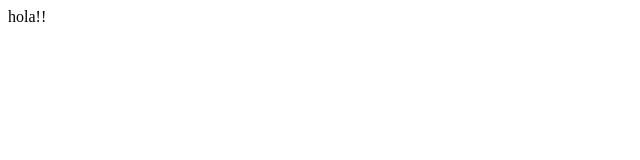
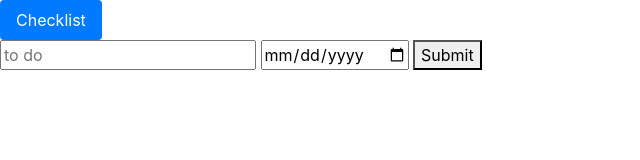
Before and after one commit to cataalfonso/tasks, a website: page public/index.html in a window 1280 px wide. Shown: the whole page, without its empty margins (0-640 px from the left). Drawn offline with nearby package versions, Linux system fonts and the light colour scheme.

Commit message:
trabajo semana 1

```diff
--- a/package.json
+++ b/package.json
@@ -4,7 +4,8 @@
   "description": "",
   "main": "index.js",
   "scripts": {
-    "start": "gulp serve"
+    "start": "gulp serve",
+    "dev": "nodemon server/server.js "
   },
   "author": "",
   "license": "ISC",
@@ -13,6 +14,7 @@
     "express": "^4.17.1",
     "gulp": "^4.0.2",
     "gulp-exec": "^4.0.0",
-    "gulp-run-command": "0.0.10"
+    "gulp-run-command": "0.0.10",
+    "nodemon": "^2.0.3"
   }
 }
--- a/public/index.html
+++ b/public/index.html
@@ -1,11 +1,38 @@
 <!DOCTYPE html>
+<html>
     <head>
+        <!-- Required meta tags -->
         <meta charset="UTF-8"/>
+        <meta name="viewport" content="width=device-width, initial-scale=1, shrink-to-fit=no">
+
+
         <title>.::Task Manager::.</title>
         <script src="js/app.js"></script>
+
+        <!-- Bootstrap CSS -->
+        <link rel="stylesheet" href="https://maxcdn.bootstrapcdn.com/bootstrap/4.0.0/css/bootstrap.min.css" integrity="sha384-Gn5384xqQ1aoWXA+058RXPxPg6fy4IWvTNh0E263XmFcJlSAwiGgFAW/dAiS6JXm" crossorigin="anonymous">
+
 
     </head>
 
     <body>
- hola!!
+        <ul class="nav nav-pills">
+            <li class="nav-item">
+              <a class="nav-link active" href="#">Checklist</a>
+            </li>
+          </ul>
+          <form action="/tasks" method="POST">
+            <input type="text" placeholder="to do" name="task">
+            <input type="date" placeholder="due date" name="date">
+            <button type="submit">Submit</button>
+          </form>
+
+        <!-- Optional JavaScript -->
+        <!-- jQuery first, then Popper.js, then Bootstrap JS
+        <script src="https://code.jquery.com/jquery-3.2.1.slim.min.js" integrity="sha384-KJ3o2DKtIkvYIK3UENzmM7KCkRr/rE9/Qpg6aAZGJwFDMVNA/GpGFF93hXpG5KkN" crossorigin="anonymous"></script>
+        <script src="https://cdnjs.cloudflare.com/ajax/libs/popper.js/1.12.9/umd/popper.min.js" integrity="sha384-ApNbgh9B+Y1QKtv3Rn7W3mgPxhU9K/ScQsAP7hUibX39j7fakFPskvXusvfa0b4Q" crossorigin="anonymous"></script>
+        <script src="https://maxcdn.bootstrapcdn.com/bootstrap/4.0.0/js/bootstrap.min.js" integrity="sha384-JZR6Spejh4U02d8jOt6vLEHfe/JQGiRRSQQxSfFWpi1MquVdAyjUar5+76PVCmYl" crossorigin="anonymous"></script>
+-->
+
     </body>
+</html>
```
Also changed, not shown: server/server.js (+8 -1 lines). Lines whose indentation alone changed are shown as unchanged.
